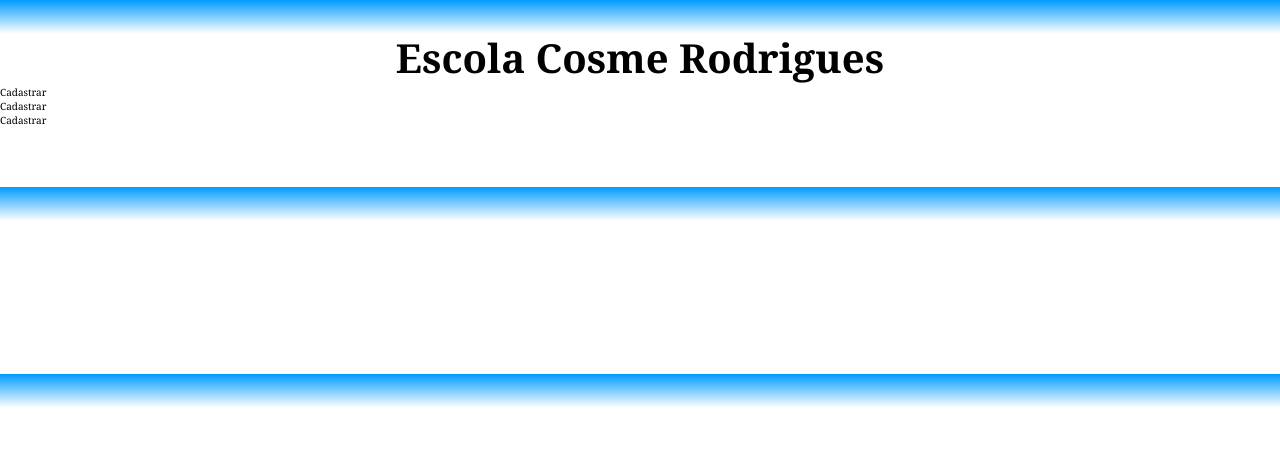
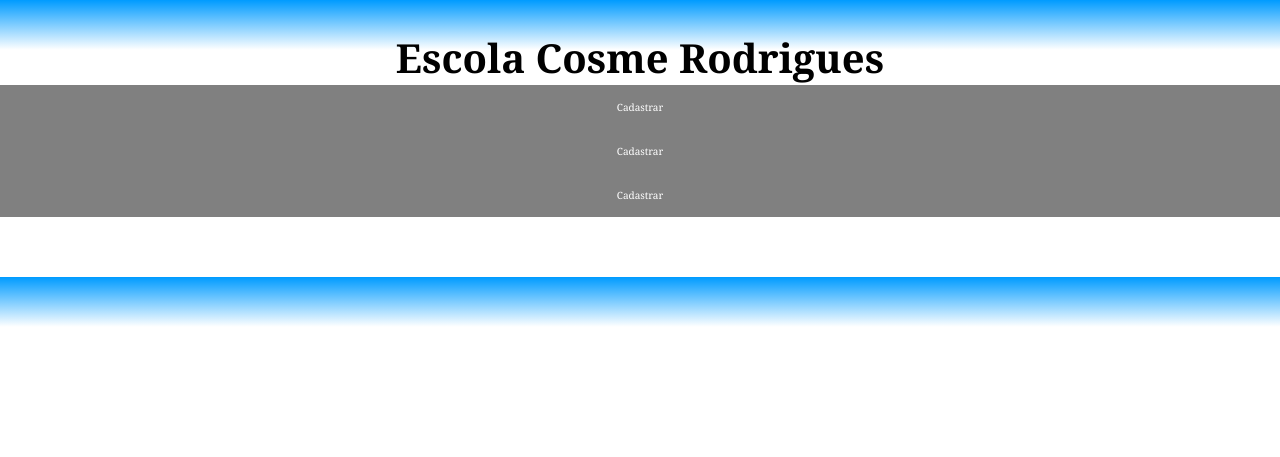
Before and after one commit to Lucas-Espindola-dev/Escola_Cosme_Rodrigues, a Django app: page / in a window 1280 px wide. Shown: the top 457 px of the page. Run offline with Django 5.2, Linux system fonts and the light colour scheme.

Commit message:
styling navbar

```diff
--- a/static/css/styles.css
+++ b/static/css/styles.css
@@ -32,6 +32,14 @@ font-family:Georgia, serif;
     padding: 0px;
     margin: 0px;
     overflow: hidden;
+}
+
+.navbar a{
+    color: white;
+    text-decoration: none;
+    padding: 15px;
+    display: block;
+    text-align: center;
 }
 
 .main-title h1{
--- a/templates/pages/base.html
+++ b/templates/pages/base.html
@@ -10,15 +10,13 @@
     <div class="main-title">
         <h1>Escola Cosme Rodrigues</h1>
     </div>
-    <div class="main-header">
-        <nav>
+        <nav class="navbar">
             <ul>
                 <li><a>Cadastrar</a></li>
                 <li><a>Cadastrar</a></li>
                 <li><a>Cadastrar</a></li>
             </ul>
         </nav>
-    </div>
     {% block content %}
 
     {% endblock %}
```
